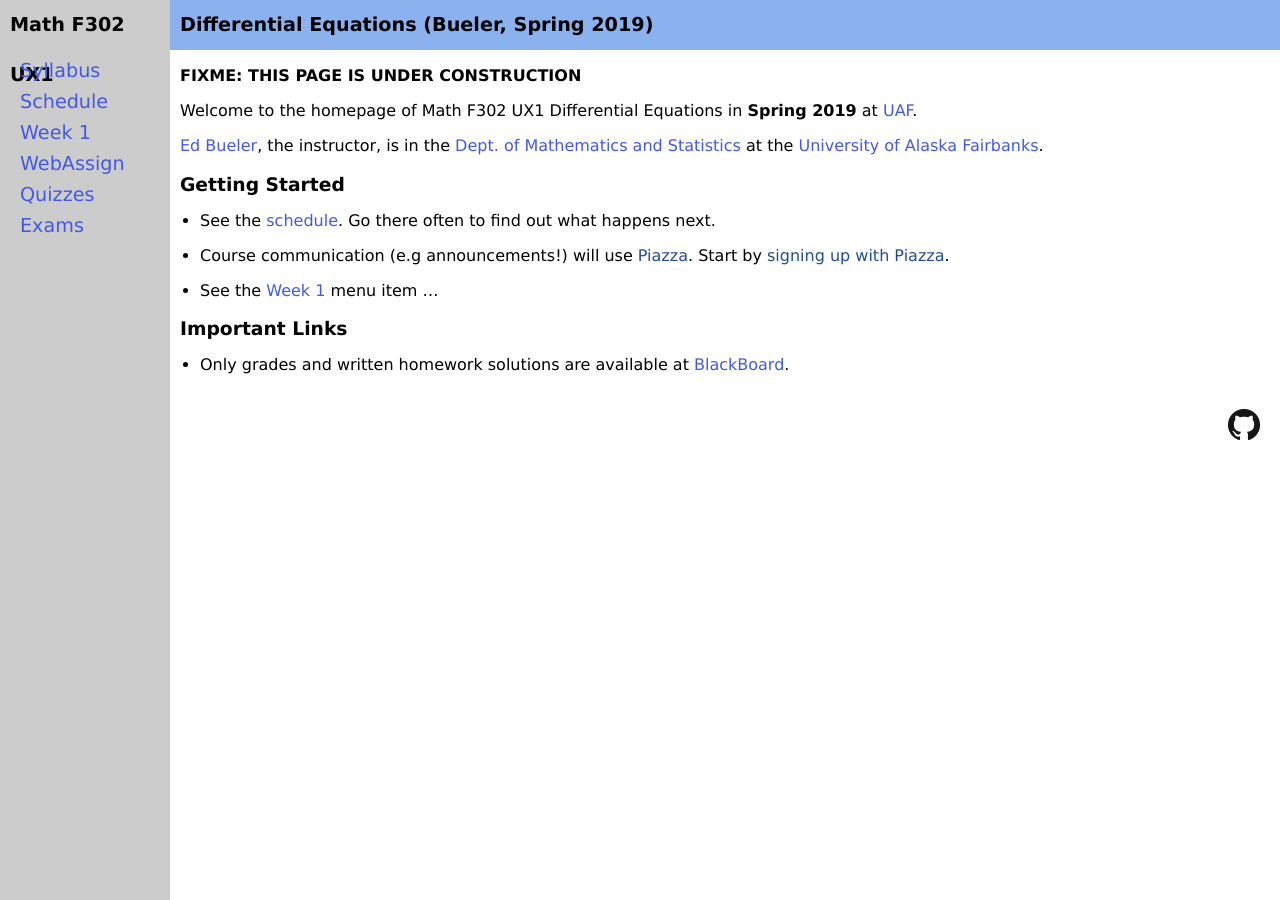
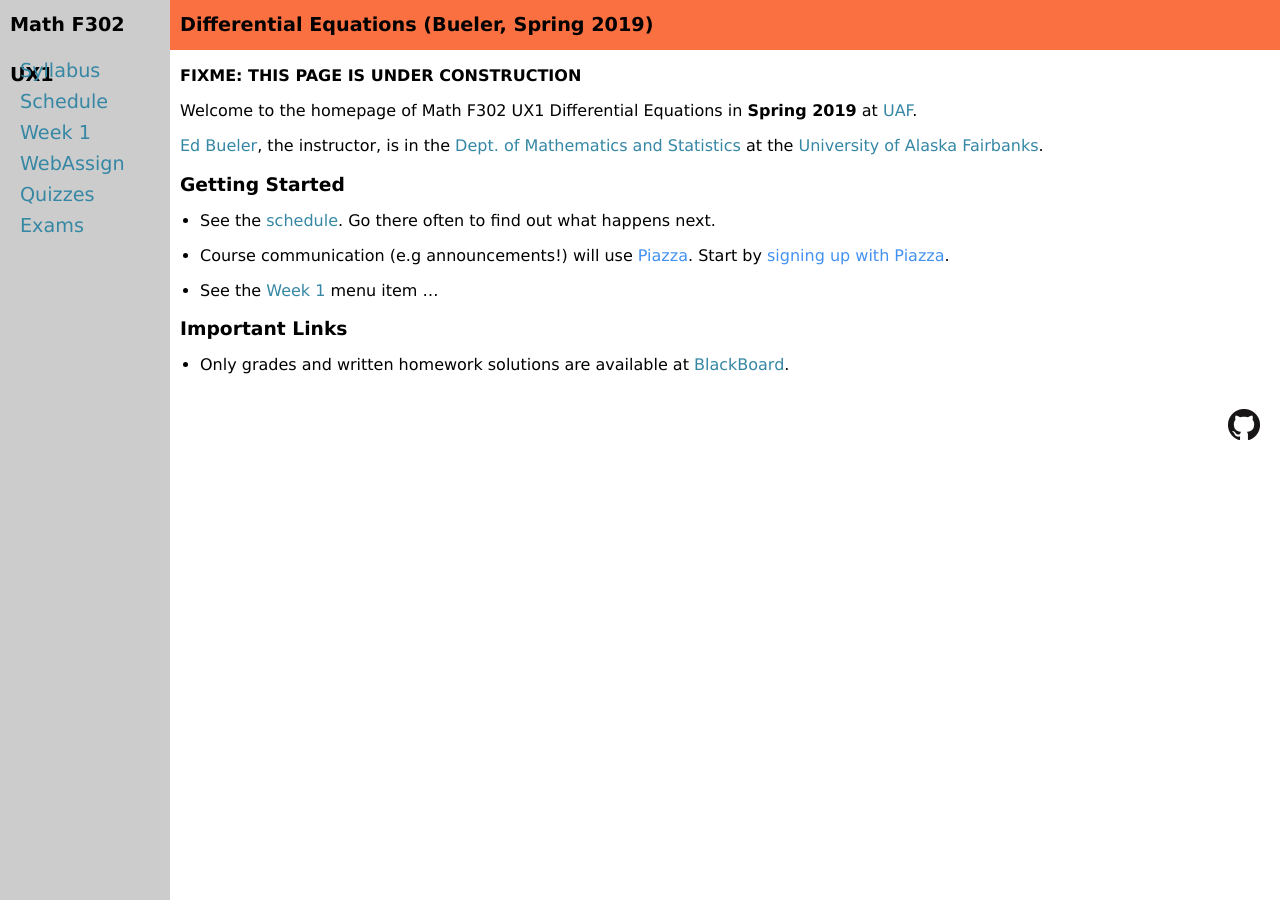
Before and after one commit to bueler/math302, a Jekyll site: the page built from index.md, in a window 1280 px wide. Built offline with Jekyll 4.4.1, drawn with Linux system fonts in a browser that asks for light colours.

Commit message:
new color scheme

```diff
--- a/css/site.scss
+++ b/css/site.scss
@@ -12,10 +12,17 @@ $header-height: 50px;
 $thin-space: 5px;
 $med-space: 10px;
 
-$color-link-fresh: #4459e2;             // cornflower
-$color-pageheader-background: #8bb1ef;  // pale-cornflower
-$color-button-background: #8bb1ef;      // pale-cornflower
-$color-link-visited: #224d93;           // deep-cornflower
+//$color-link-fresh: #4459e2;             // cornflower
+//$color-pageheader-background: #8bb1ef;  // pale-cornflower
+//$color-button-background: #8bb1ef;      // pale-cornflower
+//$color-link-visited: #224d93;           // deep-cornflower
+//$color-background: #ccc;                // light-gray
+
+// various colors from https://coolors.co/browser/latest/1
+$color-pageheader-background: #fa7041;
+$color-button-background: #fa7041;
+$color-link-fresh: #3587a4;
+$color-link-visited: #4392f1;
 $color-background: #ccc;                // light-gray
 
 * {
```
